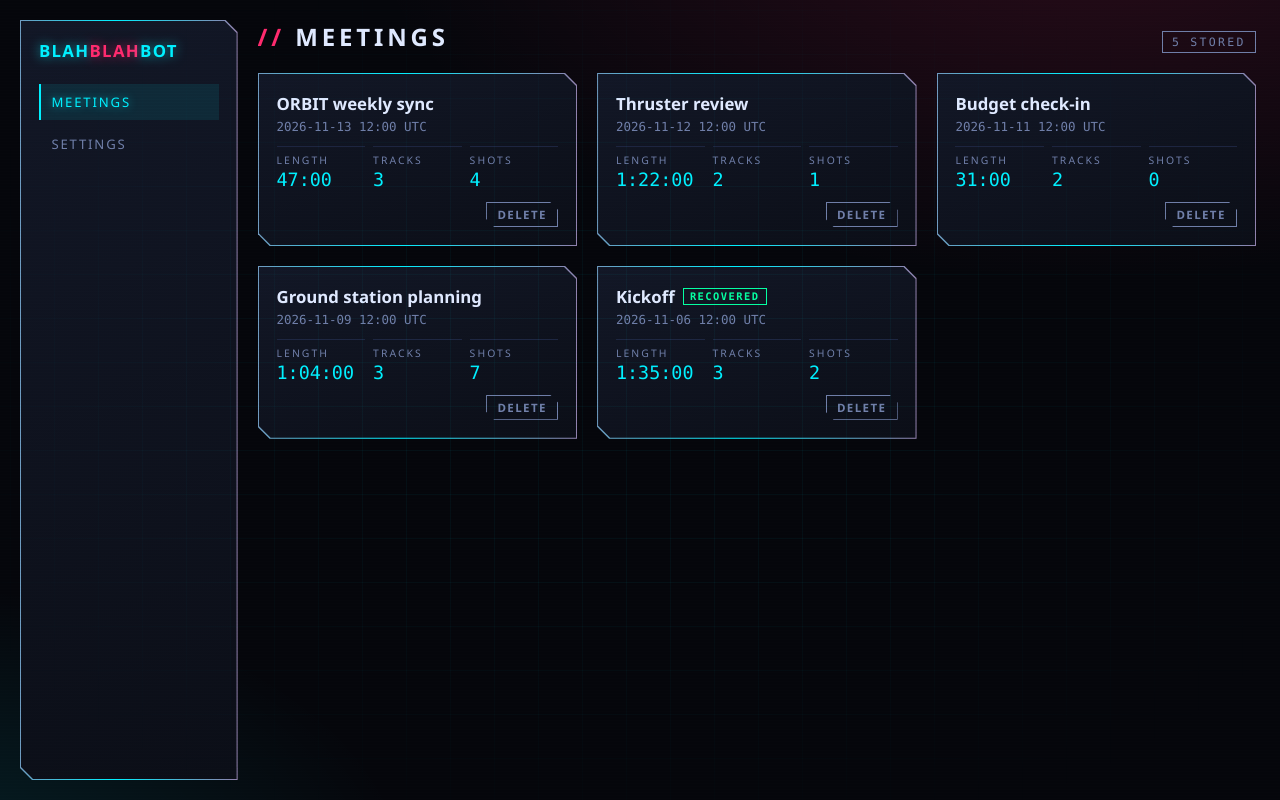
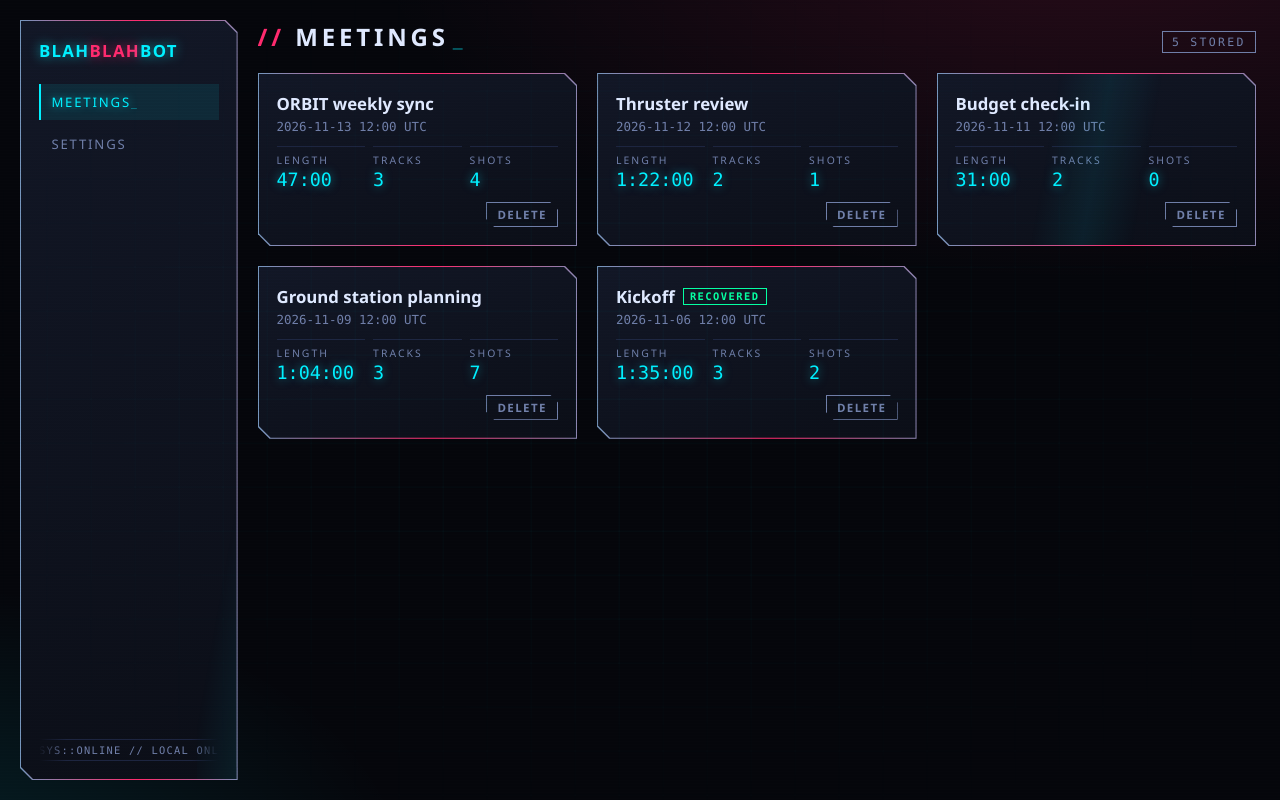
Before and after one commit to Radek-Wojcik/blah-blah-bot, a React (Vite) app in the folder ui/: page / in a window 1280 px wide. Built offline with nearby package versions, Linux system fonts and the light colour scheme.

Commit message:
feat(ui): add glitch text, scan sweep and ticker with slow, fading motion

```diff
--- a/ui/src/styles.css
+++ b/ui/src/styles.css
@@ -50,11 +50,11 @@ body::after {
 }
 body::before {
   background-image:
-    linear-gradient(rgba(0, 240, 255, 0.045) 1px, transparent 1px),
-    linear-gradient(90deg, rgba(0, 240, 255, 0.045) 1px, transparent 1px);
+    linear-gradient(rgba(0, 240, 255, 0.03) 1px, transparent 1px),
+    linear-gradient(90deg, rgba(0, 240, 255, 0.03) 1px, transparent 1px);
   background-size: 44px 44px;
   mask-image: radial-gradient(ellipse at center, #000 30%, transparent 85%);
-  animation: grid-drift 24s linear infinite;
+  animation: grid-drift 90s linear infinite;
 }
 body::after {
   background: repeating-linear-gradient(
@@ -96,18 +96,12 @@ body::after {
 }
 @keyframes flicker {
   0%,
-  92%,
+  90%,
   100% {
     opacity: 1;
   }
   94% {
-    opacity: 0.55;
-  }
-  96% {
-    opacity: 1;
-  }
-  97% {
-    opacity: 0.7;
+    opacity: 0.8;
   }
 }
 @keyframes rise {
@@ -133,6 +127,7 @@ select {
   --edge: var(--cyan);
   position: relative;
   isolation: isolate;
+  overflow: hidden;
   padding: 1px;
   background: linear-gradient(90deg, var(--edge), var(--magenta), var(--edge));
   background-size: 200% 100%;
@@ -144,7 +139,7 @@ select {
     var(--c) 100%,
     0 calc(100% - var(--c))
   );
-  animation: border-run 7s linear infinite;
+  animation: border-run 24s linear infinite;
 }
 .panel > .panel-body {
   background: linear-gradient(160deg, var(--panel-2), var(--panel));
@@ -239,7 +234,7 @@ select {
 .dot-live {
   background: var(--magenta);
   box-shadow: 0 0 12px var(--magenta);
-  animation: pulse 1.1s ease-in-out infinite;
+  animation: pulse 2.8s ease-in-out infinite;
 }
 
 .chip {
@@ -293,7 +288,7 @@ select {
   text-shadow:
     0 0 14px rgba(0, 240, 255, 0.7),
     0 0 36px rgba(0, 240, 255, 0.3);
-  animation: flicker 6s infinite;
+  animation: flicker 14s ease-in-out infinite;
 }
 .eq {
   display: flex;
@@ -310,15 +305,15 @@ select {
   box-shadow: 0 0 8px var(--magenta);
 }
 .eq-live i {
-  animation: eq 0.9s ease-in-out infinite;
+  animation: eq 2.4s ease-in-out infinite;
 }
 .eq-live i:nth-child(2n) {
-  animation-duration: 0.7s;
+  animation-duration: 1.9s;
   background: var(--cyan);
   box-shadow: 0 0 8px var(--cyan);
 }
 .eq-live i:nth-child(3n) {
-  animation-duration: 1.2s;
+  animation-duration: 3.1s;
 }
 .eq-live i:nth-child(4n + 1) {
   animation-delay: -0.3s;
@@ -455,7 +450,7 @@ select {
   text-transform: uppercase;
   color: var(--cyan);
   text-shadow: 0 0 12px rgba(0, 240, 255, 0.6);
-  animation: flicker 7s infinite;
+  animation: flicker 16s ease-in-out infinite;
 }
 .brand span {
   color: var(--magenta);
@@ -500,7 +495,7 @@ select {
   min-height: 0;
   overflow: auto;
   padding-right: 4px;
-  animation: rise 0.4s ease-out;
+  animation: rise 1s ease-out;
 }
 .content-inner {
   max-width: 1200px;
@@ -536,19 +531,19 @@ select {
   gap: var(--gap);
 }
 .cards > li {
-  animation: rise 0.45s ease-out backwards;
+  animation: rise 1.1s ease-out backwards;
 }
 .cards > li:nth-child(2) {
-  animation-delay: 0.05s;
+  animation-delay: 0.45s;
 }
 .cards > li:nth-child(3) {
-  animation-delay: 0.1s;
+  animation-delay: 0.3s;
 }
 .cards > li:nth-child(4) {
   animation-delay: 0.15s;
 }
 .cards > li:nth-child(n + 5) {
-  animation-delay: 0.2s;
+  animation-delay: 0.6s;
 }
 .card-title {
   display: flex;
@@ -663,3 +658,197 @@ select {
     transition: none !important;
   }
 }
+
+/* ---------- Extra motion: glitch text, scan sweep, boot-in, ticker ---------- */
+@keyframes glitch-a {
+  0%,
+  86%,
+  100% {
+    opacity: 0;
+    clip-path: inset(0 0 100% 0);
+  }
+  90% {
+    opacity: 0.7;
+    clip-path: inset(15% 0 50% 0);
+    transform: translate(-2px, 0);
+  }
+  95% {
+    opacity: 0.35;
+    clip-path: inset(55% 0 15% 0);
+    transform: translate(2px, 0);
+  }
+}
+@keyframes glitch-b {
+  0%,
+  87%,
+  100% {
+    opacity: 0;
+    clip-path: inset(0 0 100% 0);
+  }
+  91% {
+    opacity: 0.6;
+    clip-path: inset(45% 0 25% 0);
+    transform: translate(2px, 0);
+  }
+  96% {
+    opacity: 0.3;
+    clip-path: inset(8% 0 65% 0);
+    transform: translate(-2px, 0);
+  }
+}
+@keyframes sweep {
+  0% {
+    transform: translateX(-120%);
+  }
+  55%,
+  100% {
+    transform: translateX(220%);
+  }
+}
+@keyframes boot {
+  from {
+    opacity: 0;
+  }
+}
+@keyframes jitter {
+  25% {
+    transform: translate(-1px, 1px);
+  }
+  50% {
+    transform: translate(1px, -1px);
+  }
+  75% {
+    transform: translate(-1px, 0);
+  }
+}
+@keyframes blink {
+  50% {
+    opacity: 0;
+  }
+}
+@keyframes ticker {
+  to {
+    transform: translateX(-50%);
+  }
+}
+@keyframes hue {
+  50% {
+    filter: hue-rotate(40deg);
+  }
+}
+
+/* Glitching text: needs data-text equal to the visible text. */
+.glitch {
+  position: relative;
+  display: inline-block;
+}
+.glitch::before,
+.glitch::after {
+  content: attr(data-text);
+  position: absolute;
+  inset: 0;
+  pointer-events: none;
+}
+.glitch::before {
+  color: var(--magenta);
+  text-shadow: none;
+  animation: glitch-a 12s ease-in-out infinite;
+}
+.glitch::after {
+  color: var(--cyan);
+  text-shadow: none;
+  animation: glitch-b 12s ease-in-out infinite 0.5s;
+}
+.glitch-fast::before,
+.glitch-fast::after {
+  animation-duration: 8s;
+}
+
+/* A light beam sweeps across every neon panel now and then. */
+.panel::after {
+  content: "";
+  position: absolute;
+  inset: 0;
+  pointer-events: none;
+  background: linear-gradient(
+    100deg,
+    transparent 35%,
+    rgba(0, 240, 255, 0.07) 50%,
+    transparent 65%
+  );
+  animation: sweep 18s ease-in-out infinite;
+}
+.cards > li:nth-child(2n) .panel::after {
+  animation-delay: 5s;
+}
+.cards > li:nth-child(3n) .panel::after {
+  animation-delay: 10s;
+}
+.panel.quiet::after {
+  display: none;
+}
+
+/* Panels power on with a wipe. */
+.panel {
+  animation:
+    border-run 24s linear infinite,
+    boot 1.4s ease-out backwards;
+}
+.panel.quiet {
+  animation: boot 1.4s ease-out backwards;
+}
+
+.btn:hover:not(:disabled) {
+  animation: none;
+}
+.btn-record:not(:disabled) {
+  animation: hue 12s ease-in-out infinite;
+}
+.nav-on::after,
+.page-head h2::after {
+  content: "_";
+  color: var(--cyan);
+  animation: blink 2.4s ease-in-out infinite;
+}
+.page-head h2::after {
+  margin-left: 4px;
+}
+.stats dd {
+  text-shadow: 0 0 10px rgba(0, 240, 255, 0.5);
+}
+.card-title {
+  transition: text-shadow 0.2s;
+}
+.cards .panel:hover .card-title {
+  text-shadow:
+    -2px 0 var(--magenta),
+    2px 0 var(--cyan);
+}
+
+/* Scrolling system ticker in the sidebar. */
+.ticker {
+  margin-top: auto;
+  overflow: hidden;
+  white-space: nowrap;
+  border-top: 1px solid var(--line);
+  border-bottom: 1px solid var(--line);
+  padding: 4px 0;
+  font-family: var(--font-mono);
+  font-size: 0.65em;
+  letter-spacing: 0.12em;
+  color: var(--muted);
+  mask-image: linear-gradient(90deg, transparent, #000 15%, #000 85%, transparent);
+}
+.ticker span {
+  display: inline-block;
+  padding-right: 2em;
+  animation: ticker 60s linear infinite;
+}
+.ticker + .side-live {
+  margin-top: 8px;
+}
+@media (max-width: 720px) {
+  .ticker {
+    display: none;
+  }
+}
--- a/ui/src/views/Main.tsx
+++ b/ui/src/views/Main.tsx
@@ -13,7 +13,7 @@ export function Main() {
     <div className="main">
       <nav className="panel sidebar" aria-label="Main navigation">
         <div className="panel-body">
-          <h1 className="brand">
+          <h1 className="brand glitch" data-text="BlahBlahBot">
             Blah<span>Blah</span>Bot
           </h1>
           <button
@@ -28,6 +28,13 @@ export function Main() {
           >
             Settings
           </button>
+          <div className="ticker" aria-hidden="true">
+            <span>
+              SYS::ONLINE // LOCAL ONLY // NO TELEMETRY // WASAPI LOOPBACK READY // SEGMENT 60S //
+              JOURNAL FLUSHED // SYS::ONLINE // LOCAL ONLY // NO TELEMETRY // WASAPI LOOPBACK READY
+              // SEGMENT 60S // JOURNAL FLUSHED //
+            </span>
+          </div>
           {recording.status === "recording" && (
             <p className="side-live">
               <span className="dot dot-live" aria-hidden="true" /> REC{" "}
@@ -69,7 +76,11 @@ function MeetingList() {
   return (
     <>
       <div className="page-head">
-        <h2>Meetings</h2>
+        <h2>
+          <span className="glitch" data-text="Meetings">
+            Meetings
+          </span>
+        </h2>
         <span className="chip">{meetings.length} stored</span>
       </div>
       {error && (
@@ -144,7 +155,11 @@ function SettingsView() {
   return (
     <>
       <div className="page-head">
-        <h2>Settings</h2>
+        <h2>
+          <span className="glitch" data-text="Settings">
+            Settings
+          </span>
+        </h2>
       </div>
       <div className="panel quiet" style={{ maxWidth: 620 }}>
         <div className="panel-body">
--- a/ui/src/views/Widget.tsx
+++ b/ui/src/views/Widget.tsx
@@ -32,7 +32,11 @@ export function Widget() {
             {recording ? "Recording" : "Standby"}
           </span>
           <div className="readout">
-            <span className="timer" aria-label="Elapsed time">
+            <span
+              className={recording ? "timer glitch glitch-fast" : "timer glitch"}
+              data-text={formatDuration(state.elapsedMs)}
+              aria-label="Elapsed time"
+            >
               {formatDuration(state.elapsedMs)}
             </span>
             <span className={recording ? "eq eq-live" : "eq"} aria-hidden="true">
```
